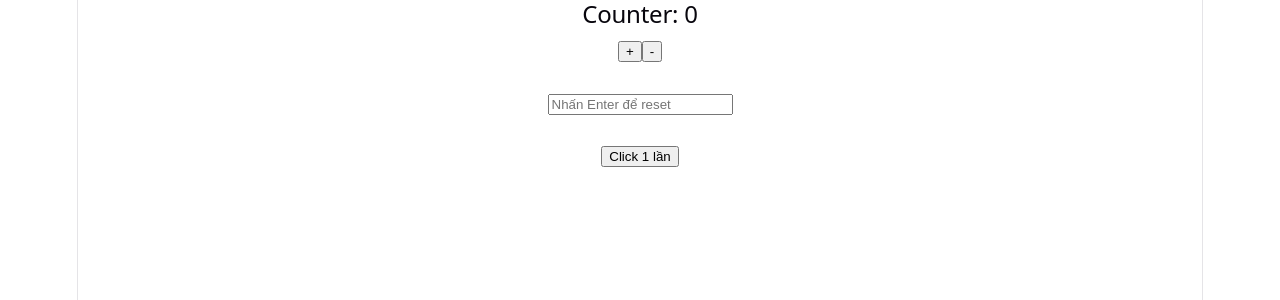
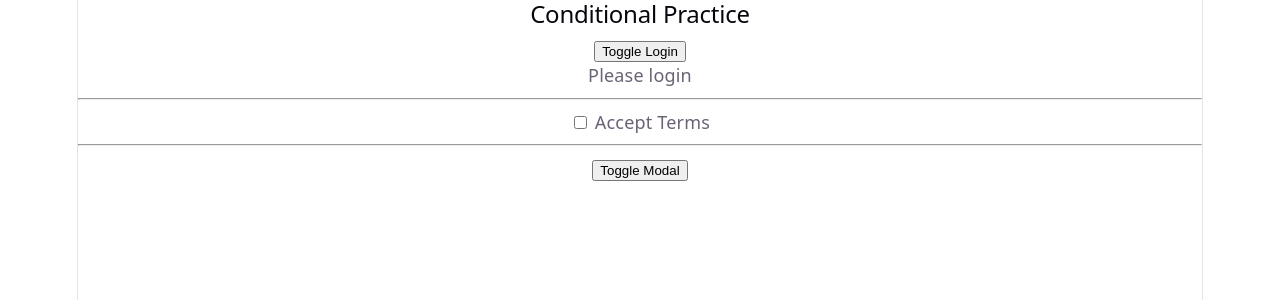
Before and after one commit to Trananh123duong/study-SELLNITY-, a Vue app in the folder VueJS/vue-basic/: page / in a window 1280 px wide. Shown: the top 300 px of the page. Built offline with nearby package versions, Linux system fonts and the light colour scheme.

Commit message:
Conditional

```diff
--- a/VueJS/vue-basic/src/App.vue
+++ b/VueJS/vue-basic/src/App.vue
@@ -1,52 +1,59 @@
 <script setup>
 import { ref } from 'vue'
 
-const count = ref(0)
+// state
+const isLogin = ref(false)
+const isChecked = ref(false)
+const showModal = ref(false)
 
-// tăng
-function increase() {
-  count.value++
+// actions
+function toggleLogin() {
+  isLogin.value = !isLogin.value
 }
 
-// giảm
-function decrease() {
-  count.value--
-}
-
-// reset
-function reset() {
-  count.value = 0
-}
-
-// chỉ chạy 1 lần
-function special() {
-  alert('Chỉ chạy 1 lần!')
+function toggleModal() {
+  showModal.value = !showModal.value
 }
 </script>
 
 <template>
   <div>
-    <h2>Counter: {{ count }}</h2>
+    <h2>Conditional Practice</h2>
 
-    <!-- tăng -->
-    <button @click="increase">+</button>
+    <!-- Toggle login -->
+    <button @click="toggleLogin">
+      Toggle Login
+    </button>
 
-    <!-- giảm -->
-    <button @click="decrease">-</button>
+    <!-- Login status -->
+    <p v-if="isLogin">Welcome user</p>
+    <p v-else>Please login</p>
 
-    <br /><br />
+    <hr />
 
-    <!-- nhấn Enter để reset -->
-    <input
-      placeholder="Nhấn Enter để reset"
-      @keyup.enter="reset"
-    />
+    <!-- Checkbox -->
+    <label>
+      <input type="checkbox" v-model="isChecked" />
+      Accept Terms
+    </label>
 
-    <br /><br />
+    <!-- Show khi checked -->
+    <p v-if="isChecked">Terms accepted</p>
 
-    <!-- chỉ chạy 1 lần -->
-    <button @click.once="special">
-      Click 1 lần
+    <hr />
+
+    <!-- Modal toggle -->
+    <button @click="toggleModal">
+      Toggle Modal
     </button>
+
+    <!-- Modal dùng v-show -->
+    <div
+      v-show="showModal"
+      style="border: 1px solid black; padding: 10px; margin-top: 10px;"
+    >
+      <p>This is a modal</p>
+      <button @click="toggleModal">Close</button>
+    </div>
   </div>
 </template>
```
